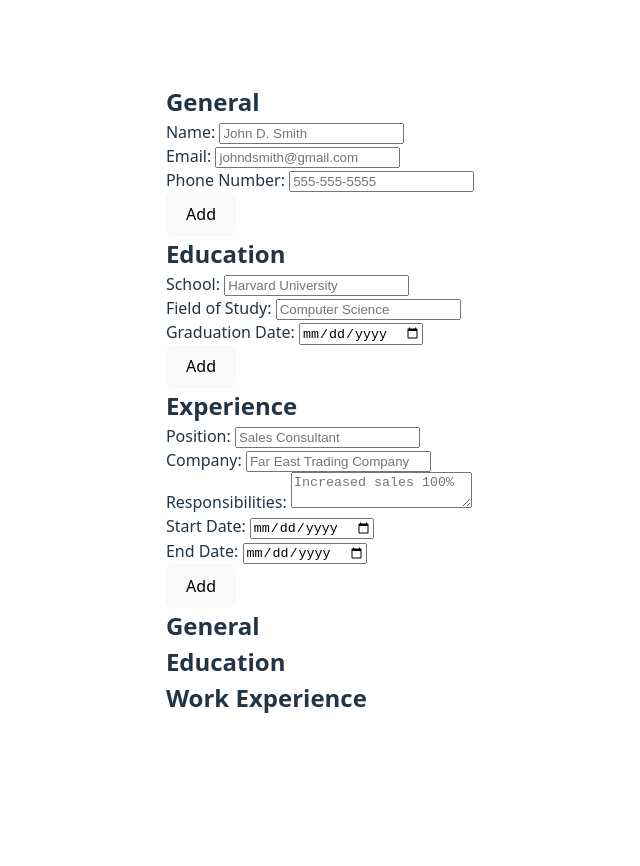
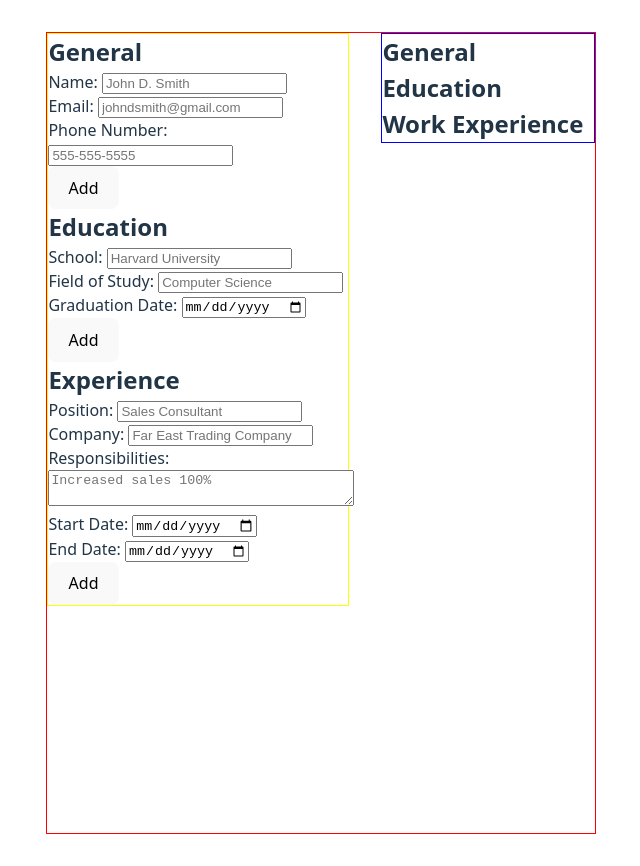
Before and after one commit to thongster/odin-cv-application, a React (Vite) app: page / in a window 1280 px wide. Shown: the whole page, without its empty margins (320-960 px from the left). Before the commit the page ends 800 px from the top, so only its background shows below. Built offline with nearby package versions, Linux system fonts and the light colour scheme.

Commit message:
basic container landscape layout

```diff
--- a/src/App.jsx
+++ b/src/App.jsx
@@ -28,6 +28,7 @@ function App() {
   return (
     <>
       <div className="container">
+        <div className="formSide">
           <General setName={setName} setEmail={setEmail} setPhone={setPhone} />
           <Education
             school={school}
@@ -51,9 +52,12 @@ function App() {
             setEndDate={setEndDate}
             setExperienceList={setExperienceList}
           />
+        </div>
+        <div className="resumeSide">
           <GeneralDisplay name={name} email={email} phone={phone} />
           <EducationDisplay educationList={educationList} />
           <ExperienceDisplay experienceList={experienceList} />
+        </div>
       </div>
     </>
   );
--- a/src/components/EducationDisplay.jsx
+++ b/src/components/EducationDisplay.jsx
@@ -1,6 +1,6 @@
 export default function EducationDisplay({ educationList }) {
   return (
-    <>
+    <div>
       <h2>Education</h2>
       {educationList.map((edu) => (
         <div key={edu.id}>
@@ -9,6 +9,6 @@ export default function EducationDisplay({ educationList }) {
           <p>{edu.date}</p>
         </div>
       ))}
-    </>
+    </div>
   );
 }
--- a/src/components/ExperienceDisplay.jsx
+++ b/src/components/ExperienceDisplay.jsx
@@ -1,6 +1,6 @@
 export default function ExperienceDisplay({ experienceList }) {
   return (
-    <>
+    <div>
       <h2>Work Experience</h2>
       {experienceList.map((exp) => (
         <div key={exp.id}>
@@ -15,6 +15,6 @@ export default function ExperienceDisplay({ experienceList }) {
           <p>{exp.endDate}</p>
         </div>
       ))}
-    </>
+    </div>
   );
 }
--- a/src/components/GeneralDisplay.jsx
+++ b/src/components/GeneralDisplay.jsx
@@ -1,10 +1,10 @@
 export default function GeneralDisplay({ name, email, phone }) {
   return (
-    <>
+    <div>
       <h2>General</h2>
       <p>{name}</p>
       <p>{email}</p>
       <p>{phone}</p>
-    </>
+    </div>
   );
 }
--- a/src/styles/App.css
+++ b/src/styles/App.css
@@ -6,6 +6,29 @@
 
 .container {
   display: flex;
+  flex-direction: row;
+  align-items: start;
+  height: 100vh;
+  justify-content: space-between;
+  gap: 2rem;
+  border: 1px solid red;
+  width: 100%;
+}
+
+.formSide {
+  display: flex;
   flex-direction: column;
-  align-items: start;
+  flex: 0 0 300px;
+  border: 1px solid yellow;
 }
+
+.formSide textarea {
+  width: 100%;
+}
+
+.resumeSide {
+  display: flex;
+  flex-direction: column;
+  flex: 1;
+  border: 1px solid blue;
+}
```
Lines whose indentation alone changed are shown as unchanged.
